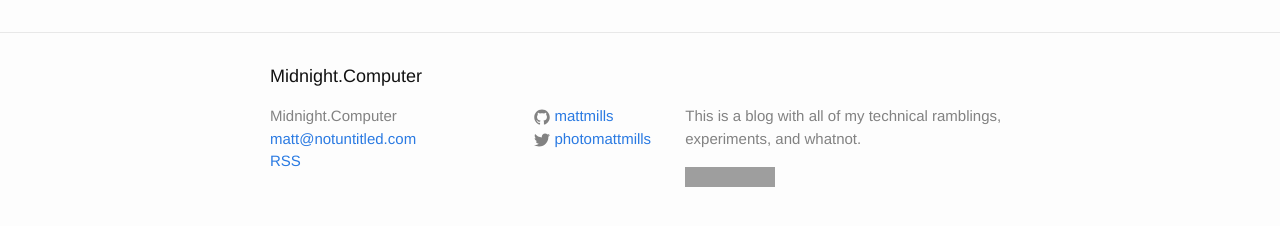
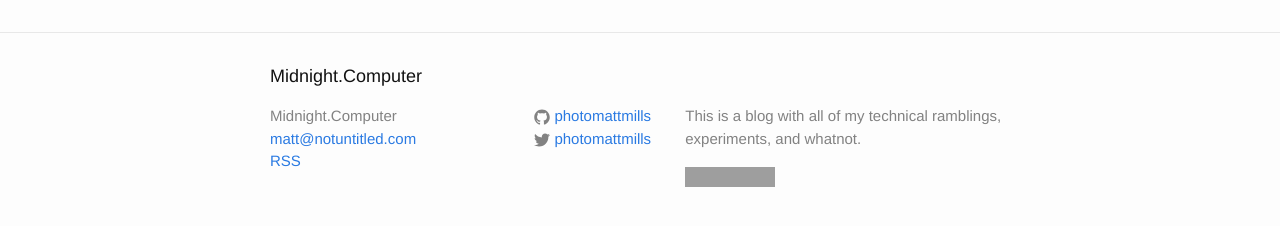
Before and after one commit to photomattmills/midnight_computer, a Jekyll site: the page built from index.html, in a window 1280 px wide and 900 px high, scrolled down 8207 px. Shown: the part 667-893 px from the top of the window. Built offline with Jekyll 4.4.1, drawn with Linux system fonts in a browser that asks for light colours; a script that is not in the unit is left out; the list of posts is cut into pages by our own code; grey boxes are pictures that could not be loaded.

Commit message:
change my gh username to photomattmills

```diff
--- a/_config.yml
+++ b/_config.yml
@@ -6,7 +6,7 @@
 baseurl: "" # the subpath of your site, e.g. /blog/
 url: "http://midnight.computer" # the base hostname & protocol for your site
 twitter_username: photomattmills
-github_username:  mattmills
+github_username:  photomattmills
 
 # Build settings
 markdown: kramdown
```
